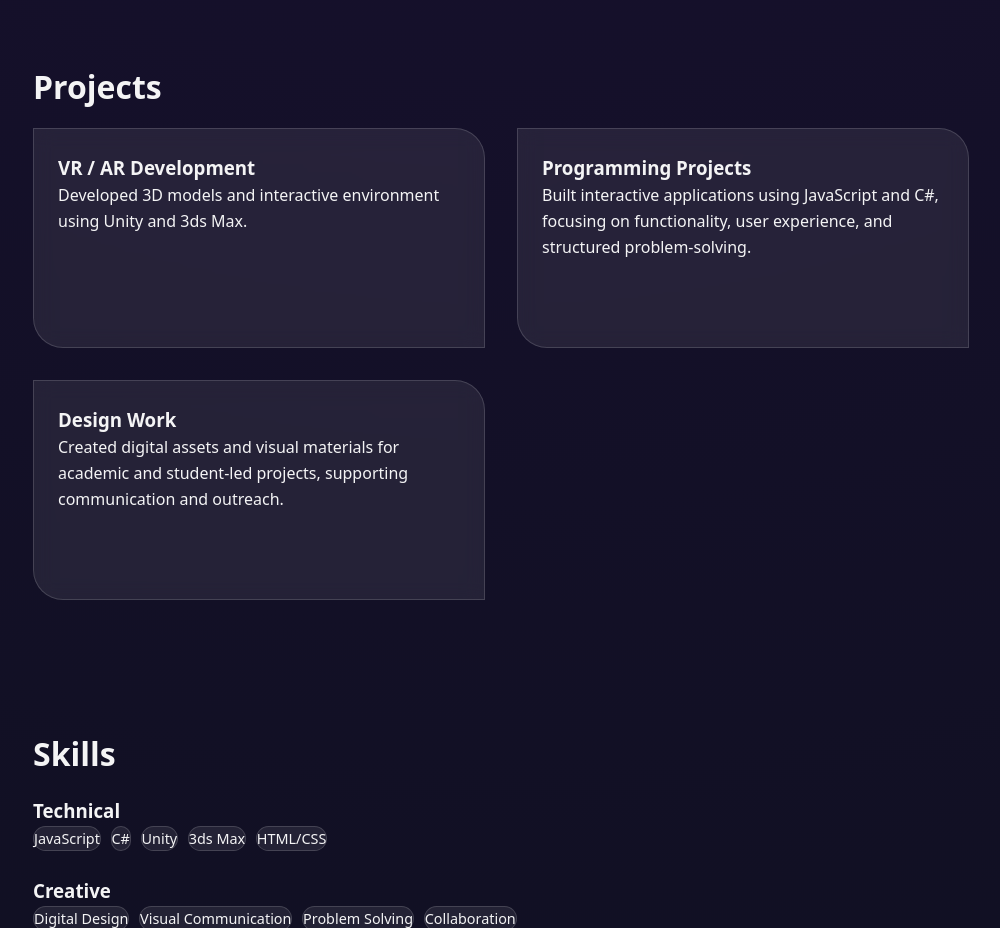
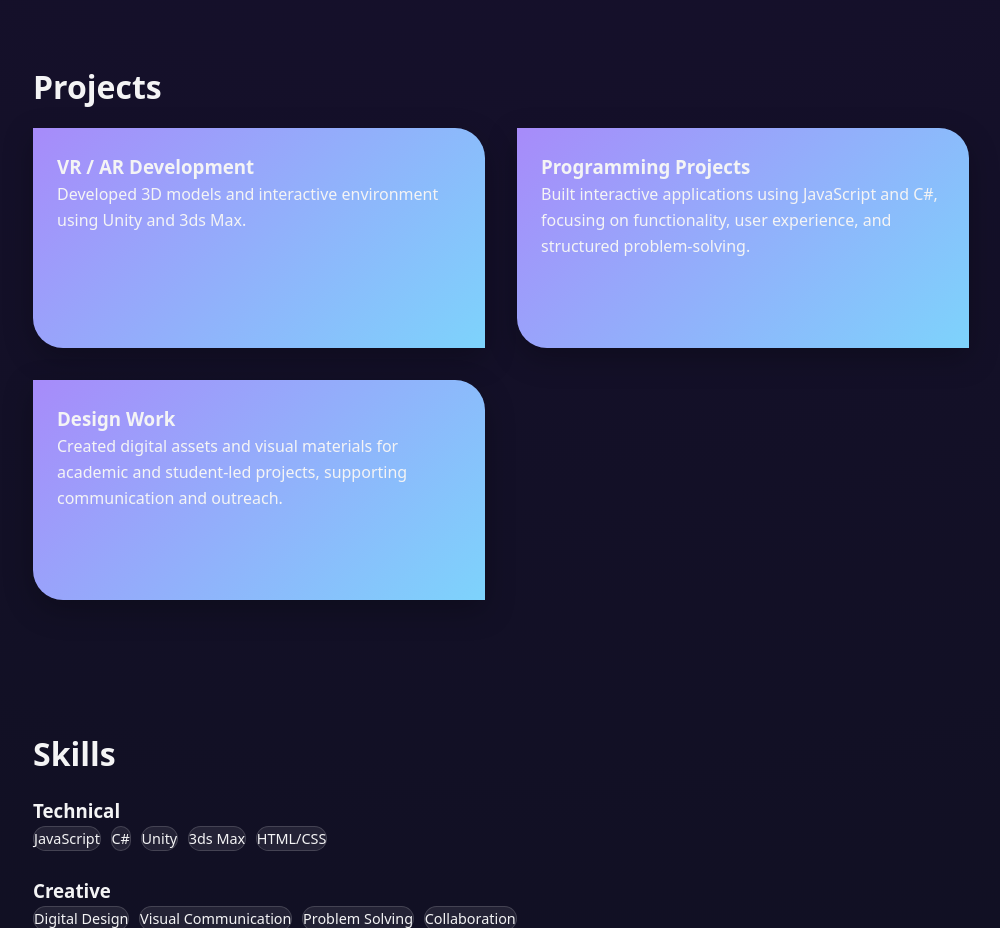
Before and after one commit to RedactedArchives/my_portfolio, a plain HTML site: page index.html in a window 1280 px wide. Shown: the part 1146-2074 px from the top of the page, without its empty margins (139-1139 px from the left). Drawn offline with Linux system fonts and the light colour scheme.

Commit message:
Update css

```diff
--- a/style.css
+++ b/style.css
@@ -135,16 +135,19 @@
 
 .card {
 	min-height: 220px;
-	background: var(--card);
-	border: 1px solid var(--border);
+	background: linear-gradient(135deg, var(--purple), var(--blue));
+
+	border: 1px solid rgba(255, 255, 255, o.12);
 	border-radius: 0 30px 0 30px;
 	padding: 1.5rem;
-	transition: 0.3s ease;
+
+	transition: all 0.3s ease;
 	backdrop-filter: blur(10px);
+	box-shadow: 0 10px 30px rgba(0, 0, 0, 0.25);
 }
 
 .card:hover {
-	box-shadow: 0 0 25px rgba(168, 85, 247, 0.25),
+	box-shadow: 0 0 60px rgba(168, 85, 247, 0.25),
 	0 0 40px rgba(96, 165, 250, 0.15);
 
 	transform: translateY(-6px);
```
